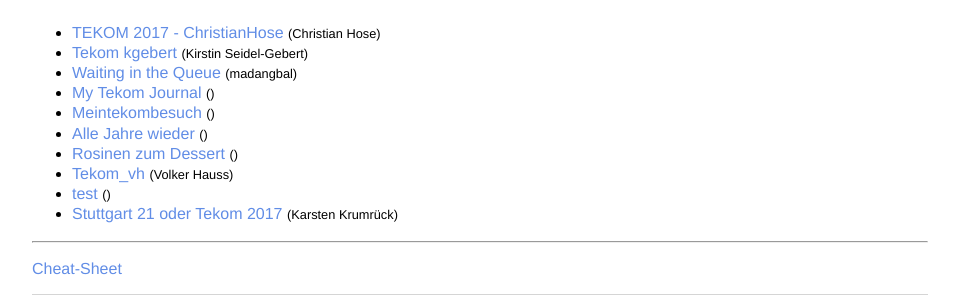
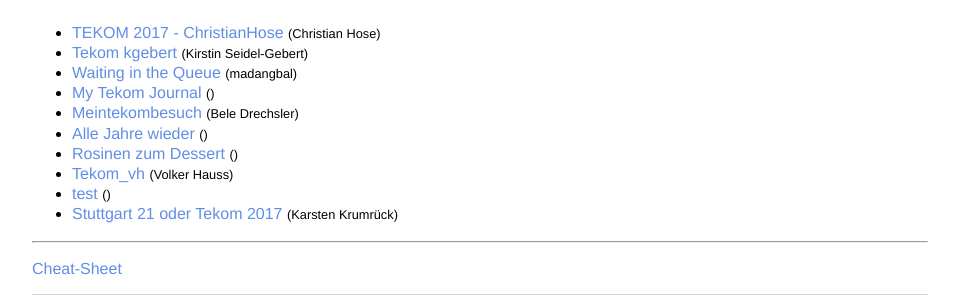
Before and after one commit to parson-AG/tekom2017_markdown_workshop, a Jekyll site: the page built from index.md, in a window 1280 px wide. Shown: the part 758-1056 px from the top of the page, without its empty margins (160-1119 px from the left). Built offline with Jekyll 4.4.1, drawn with Linux system fonts in a browser that asks for light colours; our own code applies the rules of GitHub Pages for plain Markdown files.

Commit message:
Update meintekombesuch.md

```diff
--- a/_doc-stories/meintekombesuch.md
+++ b/_doc-stories/meintekombesuch.md
@@ -1,5 +1,7 @@
 ---
 titel: Tekom Tagung 2017
+author: Bele Drechsler
+edit: 2017-10-24
 ---
 
 # Tekom Tagung 2017
```
